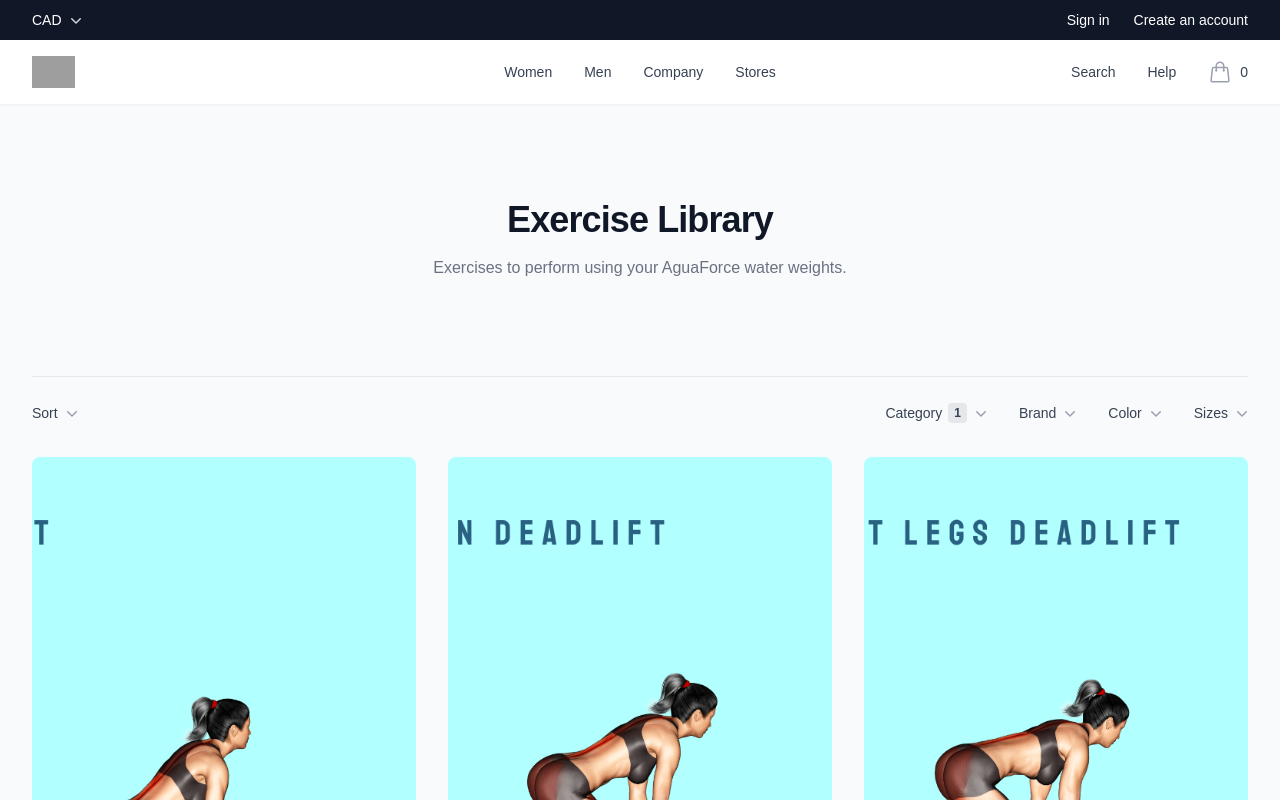
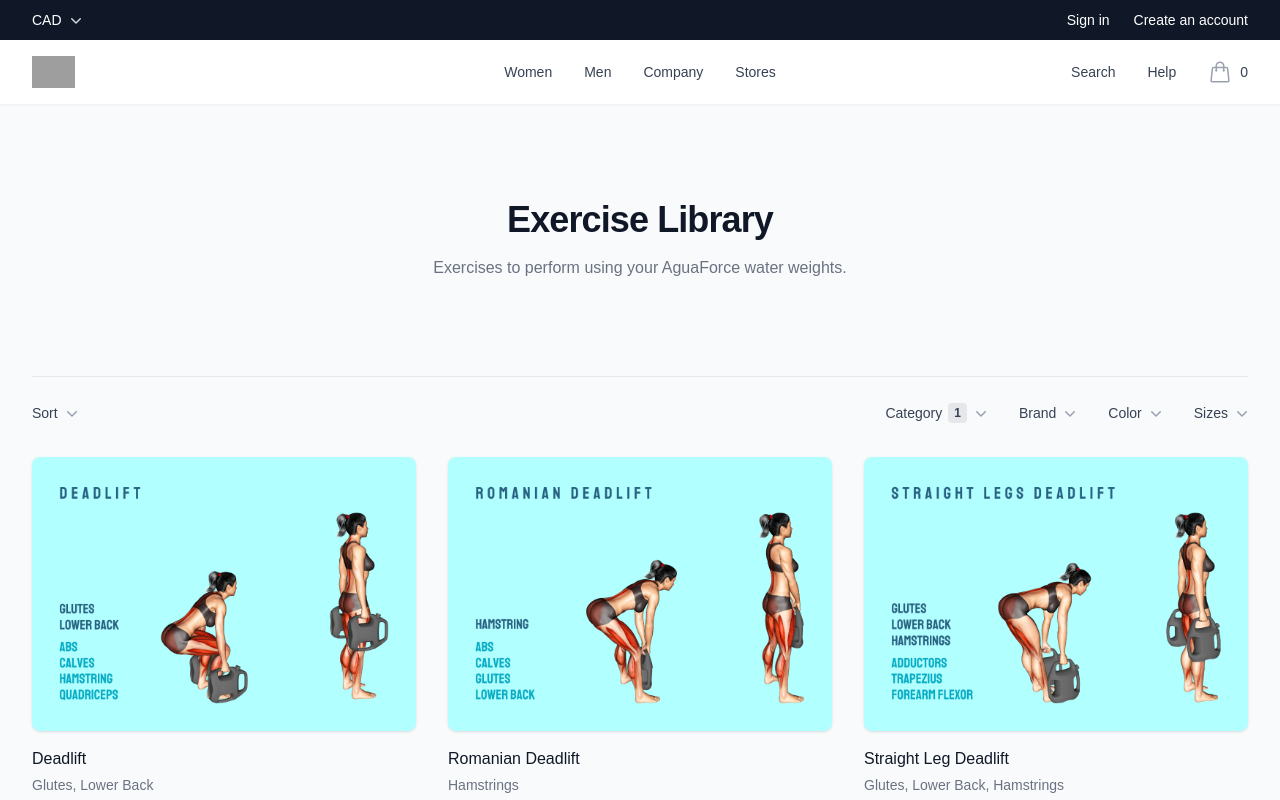
Before and after one commit to srogov/aguaforce-cards, a Next.js app: page / in a window 1280 px wide. Shown: the top 800 px of the page. Built offline with nearby package versions, Linux system fonts and the light colour scheme; grey boxes are pictures that could not be loaded.

Commit message:
Make card images full-width with auto height and a subtle shadow
Cards previously cropped images into a fixed square/2:3 box via `fill` +
object-cover; now they render at their natural 1050x750 aspect ratio,
scaled to the card width.

```diff
--- a/src/app/page.tsx
+++ b/src/app/page.tsx
@@ -256,13 +256,14 @@ export default function Home() {
             <div className="grid grid-cols-1 gap-x-6 gap-y-10 sm:grid-cols-2 lg:grid-cols-3 xl:gap-x-8">
               {cards.map((card) => (
                 <div key={card.id} className="group">
-                  <div className="relative aspect-square w-full overflow-hidden rounded-lg bg-gray-100 sm:aspect-2/3">
+                  <div className="overflow-hidden rounded-lg bg-gray-100 shadow-sm">
                     <Image
                       alt={card.imageAlt}
                       src={card.imageSrc}
-                      fill
+                      width={1050}
+                      height={750}
                       sizes="(min-width: 1024px) 33vw, (min-width: 640px) 50vw, 100vw"
-                      className="object-cover group-hover:opacity-75"
+                      className="h-auto w-full group-hover:opacity-75"
                     />
                   </div>
                   <div className="mt-4">
```
Also changed, not shown: .claude/launch.json (added).
